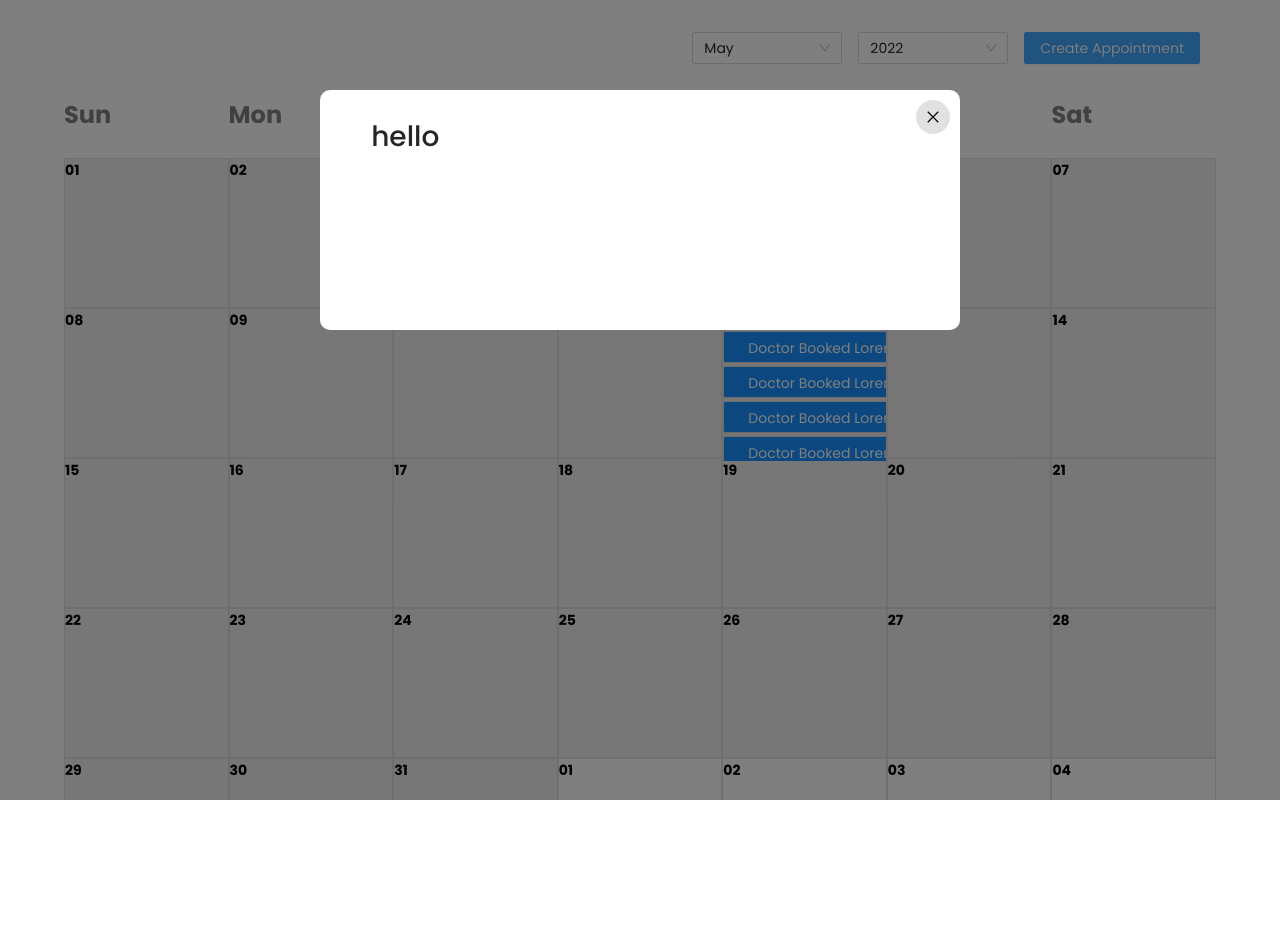
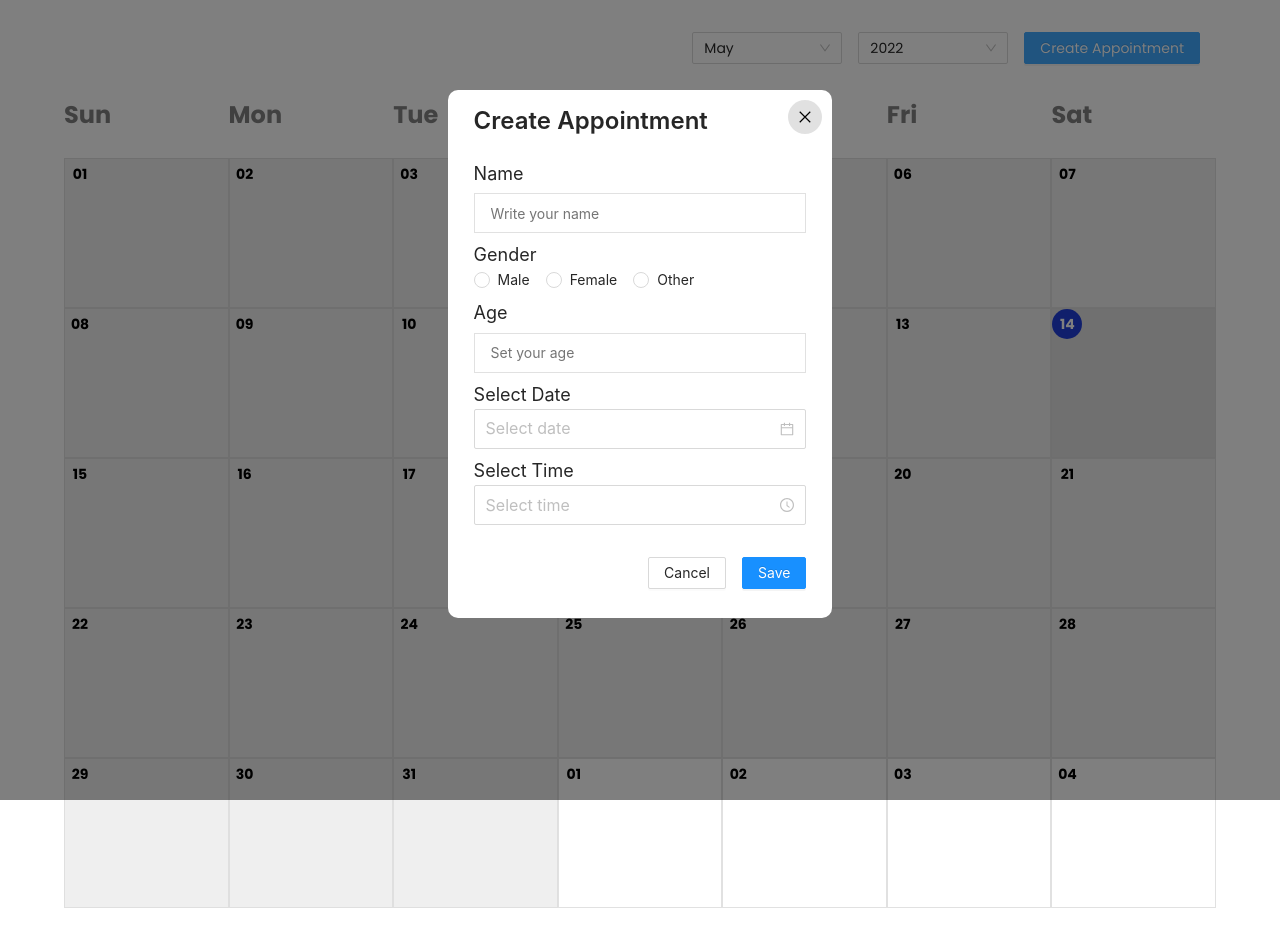
Before and after one commit to Sazzad-Anwar/doctor-appointment-app, a React (Vite) app: page /year/2022/month/5 in a window 1280 px wide. Both pictures are taken after a click on the button "Create Appointment". Before the commit the page ends 800 px from the top, so only its background shows below. Built offline with nearby package versions, Linux system fonts and the light colour scheme.

Commit message:
added appointment functionality, appointment tag on calendar, show appointment details on modal

```diff
--- a/index.html
+++ b/index.html
@@ -14,6 +14,7 @@
 
 <body>
   <div id="root"></div>
+  <div id="modal"></div>
   <script type="module" src="/src/main.jsx"></script>
 </body>
 
--- a/package.json
+++ b/package.json
@@ -17,7 +17,8 @@
         "react-icons": "^4.3.1",
         "react-redux": "^8.0.1",
         "react-router-dom": "^6.3.0",
-        "styled-components": "^5.3.5"
+        "styled-components": "^5.3.5",
+        "uuid": "^8.3.2"
     },
     "devDependencies": {
         "@types/react": "^18.0.0",
--- a/src/App.jsx
+++ b/src/App.jsx
@@ -6,10 +6,10 @@ import RootRoute from './screens/RootRoute';
 import Error from './components/Error';
 
 export const AppRoot = styled.div`
-    height: 100vh;
-    width: 100vw;
+    height: 100%;
+    width: 100%;
     padding: 2rem 5%;
-    overflow: hidden;
+    overflow: auto;
     font-family: 'Poppins', sans-serif !important;
 `
 
--- a/src/components/CalendarHeader.jsx
+++ b/src/components/CalendarHeader.jsx
@@ -1,5 +1,5 @@
-import React, { useEffect, useMemo, useState } from 'react'
-import { Button, Select } from 'antd';
+import React, { useEffect, useState } from 'react'
+import { Button, Select, Input, InputNumber, TimePicker, DatePicker, Radio } from 'antd';
 import styled from 'styled-components';
 import dayjs from 'dayjs';
 import { BsCalendarEvent } from 'react-icons/bs';
@@ -7,6 +7,10 @@ import { useDispatch } from 'react-redux';
 import { Navigate, useNavigate, useParams } from 'react-router-dom';
 import { selectMonth, selectYear } from '../redux/features/DateReducer';
 import CustomModal from './CustomModal';
+import { useForm, Controller } from "react-hook-form";
+import { createAppointment } from '../redux/features/AppointmentReducer';
+import { v4 as uuidv4 } from 'uuid';
+import { FiAlertTriangle } from 'react-icons/fi';
 
 const { Option } = Select;
 
@@ -20,6 +24,7 @@ export default function CalendarHeader() {
     const [updatedMonth, setUpdatedMonth] = useState(month && month);
     const navigate = useNavigate()
     const [showModal, setShowModal] = useState(false);
+    const { register, handleSubmit, control, formState: { errors } } = useForm();
 
     //Get Current month function
     const getCurrentMonth = () => {
@@ -54,6 +59,20 @@ export default function CalendarHeader() {
         setUpdatedYear(updatedYearInput);
     }
 
+    //hide modal
+    const toggleModal = () => {
+        setShowModal(!showModal);
+    }
+
+    //Make appointment form submit
+    const onSubmit = data => {
+        data.date = dayjs(data.date).format('YYYY-MM-DD');
+        data.time = dayjs(data.time).format('h:mm A');
+        data.id = uuidv4();
+        dispatch(createAppointment(data));
+        toggleModal()
+    }
+
     //Get the months array
     useEffect(() => {
         setMonths(new Array(12).fill({}).map((_, index) => ({ index: index + 1, name: dayjs().month(index).format('MMMM') })
@@ -63,17 +82,10 @@ export default function CalendarHeader() {
 
     //If the input year and month is not valid then navigate to the current month and year
     useEffect(() => {
-        // if (years.includes(updatedYear) && !months.filter(listMonth => listMonth.index.toString() === updatedMonth.toString()).length === 0) {
         dispatch(selectMonth(updatedMonth));
         dispatch(selectYear(updatedYear));
-        // }
-
-    }, [dispatch, updatedMonth, updatedYear, year, month])
-
-
-    useEffect(() => {
         navigate(`/year/${updatedYear}/month/${updatedMonth}`)
-    }, [updatedYear, updatedMonth, year, month])
+    }, [updatedYear, updatedMonth, year, month, dispatch])
 
 
     return (
@@ -102,7 +114,62 @@ export default function CalendarHeader() {
                 </Button>
                 {!years.includes(updatedYear) || (months.filter(listMonth => listMonth.index.toString() === updatedMonth.toString()).length === 0) && <Navigate to={`/error`} />}
             </Wrapper>
-            <CustomModal showModal={showModal} setShowModal={setShowModal} />
+
+            {/* Modal */}
+            <CustomModal showModal={showModal} toggleModal={toggleModal}>
+                <ModalTitle>
+                    Create Appointment
+                </ModalTitle>
+                <ModalBody>
+                    <form onSubmit={handleSubmit(onSubmit)}>
+                        <InputDiv>
+                            <InputLabel>Name</InputLabel>
+                            <TextInput placeholder="Write your name" {...register('name', { required: true })} />
+                            {errors.name && <ErrorMessage><FiAlertTriangle /> Name is required</ErrorMessage>}
+                        </InputDiv>
+                        <InputDiv>
+                            <InputLabel>Gender</InputLabel>
+                            <Radio.Group {...register("gender", { required: true })}>
+                                <Radio value='male'>Male</Radio>
+                                <Radio value='female'>Female</Radio>
+                                <Radio value='other'>Other</Radio>
+                            </Radio.Group>
+                            {errors.gender && <ErrorMessage><FiAlertTriangle /> Gender is required</ErrorMessage>}
+                        </InputDiv>
+                        <InputDiv>
+                            <InputLabel>Age</InputLabel>
+                            <TextInput type="number" placeholder='Set your age' {...register('age', { required: true })} />
+                            {errors.age && <ErrorMessage><FiAlertTriangle /> Age is required</ErrorMessage>}
+                        </InputDiv>
+                        <InputDiv>
+                            <InputLabel>Select Date</InputLabel>
+                            <Controller
+                                name="date"
+                                control={control}
+                                rules={{ required: true }}
+                                render={({ field }) => <DatePicker {...field} size='large' />}
+                            />
+                            {errors.date && <ErrorMessage><FiAlertTriangle /> Date is required</ErrorMessage>}
+                        </InputDiv>
+                        <InputDiv>
+                            <InputLabel>Select Time</InputLabel>
+                            <Controller
+                                name="time"
+                                control={control}
+                                rules={{ required: true }}
+                                render={({ field }) => <TimePicker {...field} size='large' use12Hours format="h:mm a" />}
+                            />
+                            {errors.time && <ErrorMessage><FiAlertTriangle /> Time is required</ErrorMessage>}
+
+                        </InputDiv>
+
+                        <FooterButton>
+                            <Button type="default" size='middle' style={{ marginRight: '1rem' }} onClick={toggleModal}>Cancel</Button>
+                            <Button htmlType='submit' type="primary" size='middle'>Save</Button>
+                        </FooterButton>
+                    </form>
+                </ModalBody>
+            </CustomModal>
         </>
     )
 }
@@ -117,3 +184,60 @@ export const Wrapper = styled.div`
         width: auto;
     }
 `
+
+export const ModalTitle = styled.h1`
+    font-size: 1.5rem;
+    font-weight: 600;
+`
+
+export const ModalBody = styled.div`
+    margin: auto;
+    display: flex;
+    flex-direction: column;
+    justify-content: center;
+    padding-bottom: 1rem;
+`
+
+export const InputDiv = styled.div`
+    margin: .5rem 0;
+    display: flex;
+    flex-direction: column;
+    justify-content: center;
+`
+
+export const TextInput = styled.input`
+    margin-top: .3rem;
+    width: 100%;
+    height: 2.5rem;
+    padding: .5rem 1rem;
+    border: 1px solid #dddd;
+    transition: all .4s ease-in-out;
+    :focus{
+        outline: none;
+        border: 1px solid #bbbb;
+    }
+`
+
+export const AgeInput = styled(InputNumber)`
+    margin-top: .3rem;
+    width: 100%;
+`
+
+export const InputLabel = styled.label`
+    font-size: 18px;
+`
+
+export const FooterButton = styled.div`
+    display: flex;
+    justify-content: flex-end;
+    align-items: center;
+    margin-top: 2rem;
+`
+
+export const ErrorMessage = styled.p`
+    color: #FF1C1C;
+    /* background-color: #FFD0D0; */
+    /* padding: .5rem 1.5rem; */
+    /* border: 1px solid #FFD0D0; */
+    margin: .5rem 0;
+`
--- a/src/components/CustomModal.jsx
+++ b/src/components/CustomModal.jsx
@@ -1,17 +1,19 @@
 import React from 'react';
 import styled from 'styled-components';
+import ReactDOM from 'react-dom';
 import { GrClose } from 'react-icons/gr'
 
-export default function CustomModal({ showModal, setShowModal }) {
-    return (
+export default function CustomModal({ showModal, toggleModal, children }) {
+    return ReactDOM.createPortal(
         <ModalWrapper showModal={showModal}>
             <Modal>
-                <CloseButton onClick={() => setShowModal(false)}>
+                <CloseButton onClick={toggleModal}>
                     <GrClose />
                 </CloseButton>
-                <h1>hello</h1>
+                {children}
             </Modal>
-        </ModalWrapper>
+        </ModalWrapper>,
+        document.getElementById('modal')
     )
 }
 
@@ -23,7 +25,7 @@ export const ModalWrapper = styled.div`
     bottom:0;
     right:0;
     background-color: rgba(0, 0, 0, 0.5);
-    z-index: 9999;
+    z-index: 1;
     justify-content: center;
     align-items: start;
     animation: popup .3s;
@@ -40,10 +42,12 @@ export const ModalWrapper = styled.div`
 export const Modal = styled.div`
     position: relative;
     background-color: #fff;
-    height: 30vh;
-    width: 50vw;
+    min-height: 30vh;
+    min-width: 30vw;
+    max-width: 100%;
+    max-height: 100%;
     border-radius: 10px;
-    padding: 2% 4%;
+    padding: 1% 2%;
     margin-top: 7%;
 `
 
--- a/src/components/Day.jsx
+++ b/src/components/Day.jsx
@@ -1,49 +1,103 @@
 import dayjs from 'dayjs';
-import React, { useState } from 'react'
+import React, { useEffect, useState } from 'react'
 import { useParams } from 'react-router-dom';
 import styled from 'styled-components';
 import { Button } from 'antd';
+import { useSelector } from 'react-redux';
+import CustomModal from './CustomModal';
+import { ModalBody, ModalTitle } from './CalendarHeader';
 
 export default function Day({ day }) {
-    const { month, year } = useParams();
+    const { month } = useParams();
+    const [isToday, setIsToday] = useState(false);
+    const [isThisMonth, setIsThisMonth] = useState(false);
+    const [appointMentDetails, setAppointMentDetails] = useState({});
+    const appointments = useSelector(state => state.appointments);
+    const [appointmentDetails, setAppointmentDetails] = useState(appointments && appointments);
+    const [showModal, setShowModal] = useState(false);
+
+    const toggleModal = () => {
+        setShowModal(!showModal);
+    }
+
+    useEffect(() => {
+        if ((Number(day.format('DD')) === Number(dayjs().format('DD'))) && (Number(day.format('M')) === Number(dayjs().format('M'))) && (Number(day.format('YYYY')) === Number(dayjs().format('YYYY')))) {
+            setIsToday(true);
+        } else {
+            setIsToday(false)
+        }
+
+        if (Number(day.format('M')) === Number(dayjs().month(month - 1).format('M'))) {
+            setIsThisMonth(true);
+        } else {
+            setIsThisMonth(false);
+        }
+
+        setAppointmentDetails(appointments.filter(appointment => ((dayjs(appointment.date).format('MM')).toString() === (day.format('MM')).toString()) && ((dayjs(appointment.date).format('DD')).toString() === (day.format('DD')).toString())))
+
+    }, [day, appointments])
 
     return (
+        <>
             <DayWrapper>
                 <DayCell
-                thisMonth={Number(day.format('M')) === Number(dayjs().month(month - 1).format('M'))}
-                today={Number(day.format('DD')) === Number(dayjs().format('DD')) && Number(day.format('M')) === Number(dayjs().format('M')) && Number(day.format('YYYY') === Number(dayjs().format('YYYY')))}
+                    thisMonth={isThisMonth}
+                    today={isToday}
                 >
-                <DateP>
+                    <DateInfo>
+                        <DateText today={isToday}>
                             {day.format('DD')}
-                </DateP>
-                {Number(day.format('M')) === 5 && Number(day.format('DD')) === 12 && (
+                        </DateText>
+                        {appointmentDetails.length ? (
+                            <TotalAppointment>
+                                Appointments: {appointmentDetails.length}
+                            </TotalAppointment>
+                        ) : null}
+                    </DateInfo>
+                    {appointmentDetails.length ? (
                         <EventTagWrapper>
-                        <EventTag>
-                            {'Doctor Booked Lorem ipsum dolor sit, amet consectetur adipisicing elit. Repellendus cum voluptatum molestias voluptate aspernatur harum in quae reprehenderit, asperiores explicabo, nisi numquam dicta quos ut labore inventore modi pariatur aut'.slice(0, 25).concat('...')}
+                            {appointmentDetails.map(appointment => (
+                                <EventTag key={appointment.id} onClick={() => { setAppointMentDetails(appointment); toggleModal() }}>
+                                    <UserDetails>
+                                        {appointment.name}
+                                    </UserDetails>
+                                    <UserDetails>
+                                        Age-{appointment.age}
+                                    </UserDetails>
+                                    <UserDetails>
+                                        {appointment.time}
+                                    </UserDetails>
                                 </EventTag>
-                        <EventTag>
-                            {'Doctor Booked Lorem ipsum dolor sit, amet consectetur adipisicing elit. Repellendus cum voluptatum molestias voluptate aspernatur harum in quae reprehenderit, asperiores explicabo, nisi numquam dicta quos ut labore inventore modi pariatur aut'.slice(0, 25).concat('...')}
-                        </EventTag>
-                        <EventTag>
-                            {'Doctor Booked Lorem ipsum dolor sit, amet consectetur adipisicing elit. Repellendus cum voluptatum molestias voluptate aspernatur harum in quae reprehenderit, asperiores explicabo, nisi numquam dicta quos ut labore inventore modi pariatur aut'.slice(0, 25).concat('...')}
-                        </EventTag>
-                        <EventTag>
-                            {'Doctor Booked Lorem ipsum dolor sit, amet consectetur adipisicing elit. Repellendus cum voluptatum molestias voluptate aspernatur harum in quae reprehenderit, asperiores explicabo, nisi numquam dicta quos ut labore inventore modi pariatur aut'.slice(0, 25).concat('...')}
-                        </EventTag>
-                        <EventTag>
-                            {'Doctor Booked Lorem ipsum dolor sit, amet consectetur adipisicing elit. Repellendus cum voluptatum molestias voluptate aspernatur harum in quae reprehenderit, asperiores explicabo, nisi numquam dicta quos ut labore inventore modi pariatur aut'.slice(0, 25).concat('...')}
-                        </EventTag>
+                            ))}
                         </EventTagWrapper>
-                )}
+                    ) : null}
+
                 </DayCell>
             </DayWrapper>
+
+            {/* Modal */}
+            <CustomModal showModal={showModal} toggleModal={toggleModal}>
+                <ModalTitle>
+                    Appointment Details of {appointMentDetails.name}
+                </ModalTitle>
+                <ModalBody>
+                    <ModalContent>
+                        <p>Name: <b>{appointMentDetails.name}</b></p>
+                        <p>Age: <b>{appointMentDetails.age}</b></p>
+                        <p>Gender: <b>{appointMentDetails.gender}</b></p>
+                        <p>Appointment Date: <b>{appointMentDetails.date}</b></p>
+                        <p>Appointment Time: <b>{appointMentDetails.time}</b></p>
+                    </ModalContent>
+                </ModalBody>
+            </CustomModal>
+        </>
     )
 }
 
 export const DayWrapper = styled.div`
     display: flex;
     flex-direction: column;
-    justify-content: start;
+    justify-content: center;
     align-items: start;
     width: 100%;
 `
@@ -55,6 +109,7 @@ export const DayCell = styled.div`
     border:1px solid #dddd;
     height: 150px;
     width: 100% ;
+    overflow: hidden;
     transition: all .3s ease-in-out;
     cursor: pointer;
     background-color:${({ thisMonth, today }) => {
@@ -74,12 +129,33 @@ export const DayCell = styled.div`
     }
 `
 
-export const DateP = styled.p`
+export const DateText = styled.p`
     margin-bottom: 0px;
+    padding: 10px;
+    border-radius: 50%;
+    color: ${({ today }) => today ? '#fff' : '#000'};
+    width: 30px;
+    height: 30px;
+    display: flex;
+    justify-content: center;
+    align-items:center;
+    background-color: ${({ today }) => today ? '#213fd9' : 'transparent'};
+`
+
+export const DateInfo = styled.div`
+    display: flex;
+    justify-content: space-between;
+    align-items: center;
+`
+
+export const TotalAppointment = styled.p`
+    font-weight: 500;
+    margin-bottom: 0px;
+    margin-right: 10px;
 `
 
 export const EventTagWrapper = styled.div`
-    height:  130px;
+    height:  80%;
     overflow-y:auto;
     overflow-x: hidden;
     ::-webkit-scrollbar {
@@ -102,6 +178,7 @@ export const EventTag = styled(Button)`
     margin-bottom: 3px;
     color: #ffff;
     font-size: 14px;
+    width: 100%;
     background-color: #1890ff;
 `
 
@@ -110,3 +187,20 @@ export const Details = styled.span`
     overflow: hidden !important;
     white-space: nowrap !important;
 `
+
+export const UserDetails = styled.span`
+    font-weight: bold;
+    margin-right: .5rem;
+`
+
+export const ModalContent = styled.div`
+    display: flex;
+    flex-direction: column;
+    justify-content: center;
+    align-items: start;
+    & p{
+        font-size: 20px;
+        font-weight: 500;
+        margin-bottom: 7px
+    }
+`
--- /dev/null
+++ b/src/redux/features/AppointmentReducer.jsx
@@ -0,0 +1,15 @@
+import { createSlice } from '@reduxjs/toolkit'
+
+export const appointmentSlice = createSlice({
+    name: 'appointments',
+    initialState: localStorage.getItem('appointments') ? JSON.parse(localStorage.getItem('appointments')) : [],
+    reducers: {
+        createAppointment: (state, action) => {
+            localStorage.setItem('appointments', JSON.stringify([...state, action.payload]))
+            state.push(action.payload)
+        },
+    }
+});
+
+export const { createAppointment } = appointmentSlice.actions;
+export default appointmentSlice.reducer;
--- a/src/redux/store.jsx
+++ b/src/redux/store.jsx
@@ -1,10 +1,10 @@
 import { configureStore } from '@reduxjs/toolkit'
+import AppointmentReducer from './features/AppointmentReducer';
 import DateReducer from './features/DateReducer';
-import EventReducer from './features/EventReducer';
 
 const store = configureStore({
     reducer: {
-        events: EventReducer,
+        appointments: AppointmentReducer,
         selectedDate: DateReducer
     }
 });
```
Also changed, not shown: src/redux/features/EventReducer.jsx (deleted, +0 -17 lines), 1 other file (tests, documents, lock files or other folders). Lines whose indentation alone changed are shown as unchanged.
